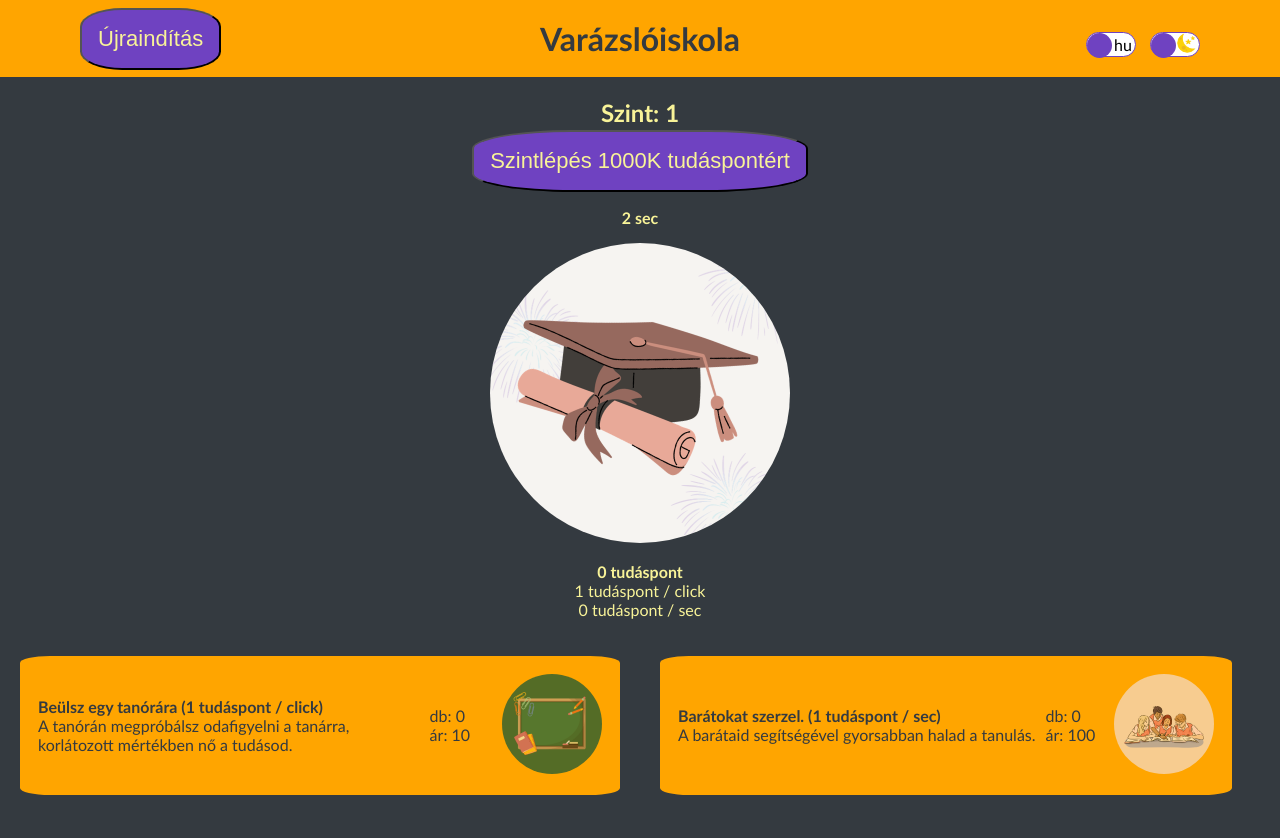
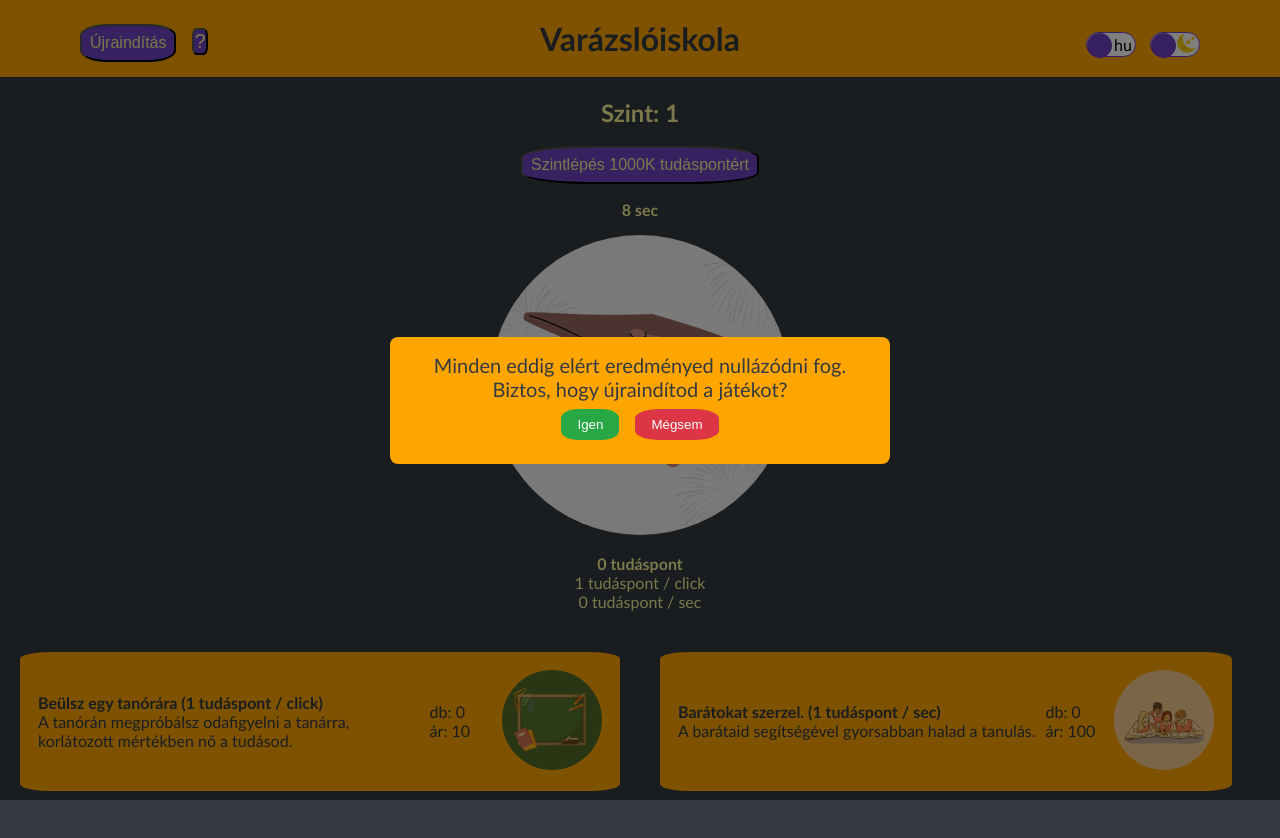
Before and after one commit to Maflacs/clicker, a React (Create React App) app: page / in a window 1280 px wide. Both pictures are taken after a click on the button "Újraindítás". Shown: the top 838 px of the page. Built offline with nearby package versions, Linux system fonts and the light colour scheme.

Commit message:
Add help button

```diff
--- a/src/components/Header.jsx
+++ b/src/components/Header.jsx
@@ -1,8 +1,10 @@
-import React, { useContext, useEffect } from "react";
+import React, { useContext, useEffect, useState } from "react";
 import ChangeLanguage from "./ChangeLanguage";
 import ChangeTheme from "./ChangeTheme";
 import { ThemeContext } from "../context/ThemeContext";
 import { LangContext } from "../context/LangContext";
+import HelpModal from "./HelpModal";
+import RestartModal from "./RestartModal";
 
 const Header = ({ color, onRestart }) => {
   const {
@@ -13,14 +15,33 @@ const Header = ({ color, onRestart }) => {
     state: { lang },
   } = useContext(LangContext);
 
+  const [isHelpModalOpen, setHelpModalOpen] = useState(false);
+  const [isRestartModalOpen, setRestartModalOpen] = useState(false);
+
+  const toggleHelpModal = () => {
+    setHelpModalOpen(!isHelpModalOpen);
+  };
+
+  const toggleRestartModal = () => {
+    setRestartModalOpen(!isRestartModalOpen);
+  };
+
+  const handleConfirmRestart = () => {
+    onRestart();
+    setRestartModalOpen(false);
+  };
+
   useEffect(() => {}, [darkMode, lang]);
 
   return (
     <header className={`header ${color}`}>
       <div>
         <div className="rbtn">
-          <button className="restart" onClick={onRestart}>
+          <button className="restart" onClick={toggleRestartModal}>
             {lang === "hu" ? "Újraindítás" : "Restart"}
+          </button>
+          <button className="help" onClick={toggleHelpModal}>
+            ?
           </button>
         </div>
         <div>
@@ -31,6 +52,15 @@ const Header = ({ color, onRestart }) => {
           {lang === "hu" ? <h1>Varázslóiskola</h1> : <h1>Magic school</h1>}
         </div>
       </div>
+      {isHelpModalOpen && <HelpModal color={color} onClose={toggleHelpModal} lang={lang} />}
+      {isRestartModalOpen && (
+        <RestartModal
+          onClose={toggleRestartModal}
+          onConfirm={handleConfirmRestart}
+          lang={lang}
+          color={color}
+        />
+      )}
     </header>
   );
 };
--- /dev/null
+++ b/src/components/HelpModal.jsx
@@ -0,0 +1,35 @@
+import React from "react";
+
+const HelpModal = ({ color, onClose, lang }) => {
+  return (
+    <div className="help-modal">
+      <div className={`help-modal-content ${color}`}>
+        <button className="close" onClick={onClose}>
+          &times;
+        </button>
+        {lang === "hu" ? (
+          <div>
+            <h2>Játék Szabályok</h2>
+            <p>
+              A játék célja, hogy minél több tudáspontot gyűjts. Kattints a
+              középső területre tudáspontokért, vásárolj fejlesztéseket a
+              tudáspontok növeléséhez, és fedezd fel a kapcsolatok erejét!
+            </p>
+          </div>
+        ) : (
+          <div>
+            <h2>Game Rules</h2>
+            <p>
+              The goal of the game is to collect as many knowledge points as
+              possible. Click the central area for knowledge points, buy
+              upgrades to increase your points, and explore the power of
+              relationships!
+            </p>
+          </div>
+        )}
+      </div>
+    </div>
+  );
+};
+
+export default HelpModal;
--- /dev/null
+++ b/src/components/RestartModal.jsx
@@ -0,0 +1,23 @@
+import React from "react";
+
+const RestartModal = ({ color, onClose, onConfirm, lang }) => {
+  return (
+    <div className="restart-modal">
+      <div className={`restart-modal-content ${color}`}>
+        <p>
+          {lang === "hu"
+            ? "Minden eddig elért eredményed nullázódni fog. Biztos, hogy újraindítod a játékot?"
+            : "All your progress so far will be reset. Are you sure you want to restart the game?"}
+        </p>
+        <button className="confirm" onClick={onConfirm}>
+          {lang === "hu" ? "Igen" : "Yes"}
+        </button>
+        <button className="cancel" onClick={onClose}>
+          {lang === "hu" ? "Mégsem" : "No"}
+        </button>
+      </div>
+    </div>
+  );
+};
+
+export default RestartModal;
--- a/src/index.css
+++ b/src/index.css
@@ -57,12 +57,75 @@ html {
 }
 
 .restart, .levelUp {
-  font-size: 22px;
+  font-size: 16px;
   background-color: var(--Btn);
   color: var(--Bg);
   border-radius: 30%;
+  padding: 0.5rem;
+  cursor: pointer;
+  margin-top: 1rem;
+}
+
+.help-modal,
+.restart-modal {
+  position: fixed;
+  top: 0;
+  left: 0;
+  width: 100%;
+  height: 100%;
+  background: rgba(0, 0, 0, 0.5);
+  display: flex;
+  justify-content: center;
+  align-items: center;
+}
+
+.help-modal-content,
+.restart-modal-content {
+  border-radius: 8px;
+  font-size: 20px;
+  max-width: 500px;
+  width: 100%;
+  text-align: center;
+  position: relative;
   padding: 1rem;
+}
+
+.help-modal .close,
+.restart-modal .close {
+  position: absolute;
+  top: 10px;
+  right: 10px;
+  font-size: 1.5rem;
   cursor: pointer;
+}
+
+.confirm {
+  background-color: #28a745;
+  color: white;
+  border: none;
+  padding: 0.5rem 1rem;
+  margin: 0.5rem;
+  cursor: pointer;
+  border-radius: 30%;
+}
+
+.cancel {
+  background-color: #dc3545;
+  color: white;
+  border: none;
+  padding: 0.5rem 1rem;
+  margin: 0.5rem;
+  cursor: pointer;
+  border-radius: 30%;
+}
+
+.help {
+  font-size: 20px;
+  color: var(--Bg);
+  background-color: var(--Btn);
+  margin-left: 1rem;
+  cursor: pointer;
+  border-radius: 30%;
 }
 
 #timer {
```
